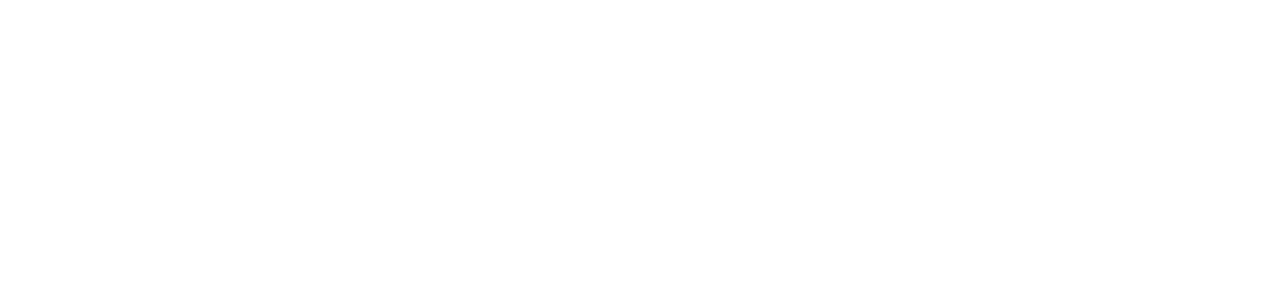
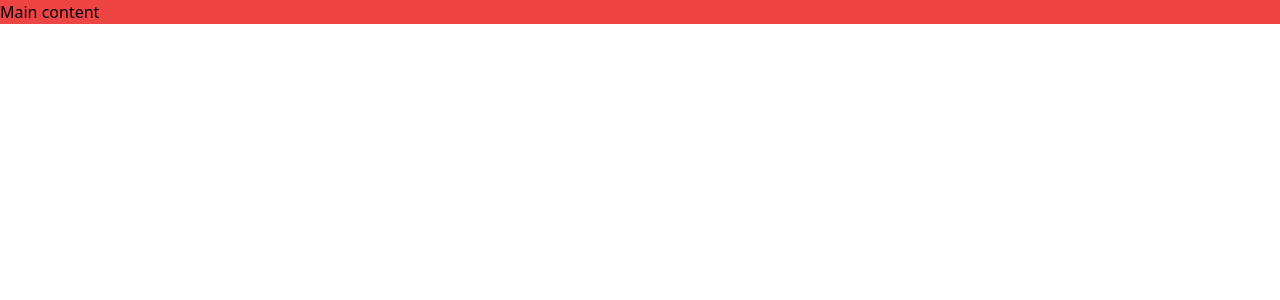
Before and after one commit to Sakibahmed2/react-reusable-components, a React (Vite) app: page / in a window 1280 px wide. Shown: the top 300 px of the page. Built offline with nearby package versions, Linux system fonts and the light colour scheme; the HTML template or start-up script is replaced by a standard one.

Commit message:
Container Component

```diff
--- a/src/App.tsx
+++ b/src/App.tsx
@@ -1,7 +1,11 @@
-import MainLayout from "./components/layout/MainLayout";
+import Container from "./components/ui/Container";
 
 function App() {
-  return <MainLayout />;
+  return (
+    <Container>
+      <h1>Main content</h1>
+    </Container>
+  );
 }
 
 export default App;
--- /dev/null
+++ b/src/components/ui/Container.tsx
@@ -0,0 +1,9 @@
+import { ReactNode } from "react";
+
+const Container = ({ children }: { children: ReactNode }) => {
+  return (
+    <div className="h-full w-full max-w-7xl mx-auto bg-red-500">{children}</div>
+  );
+};
+
+export default Container;
```
